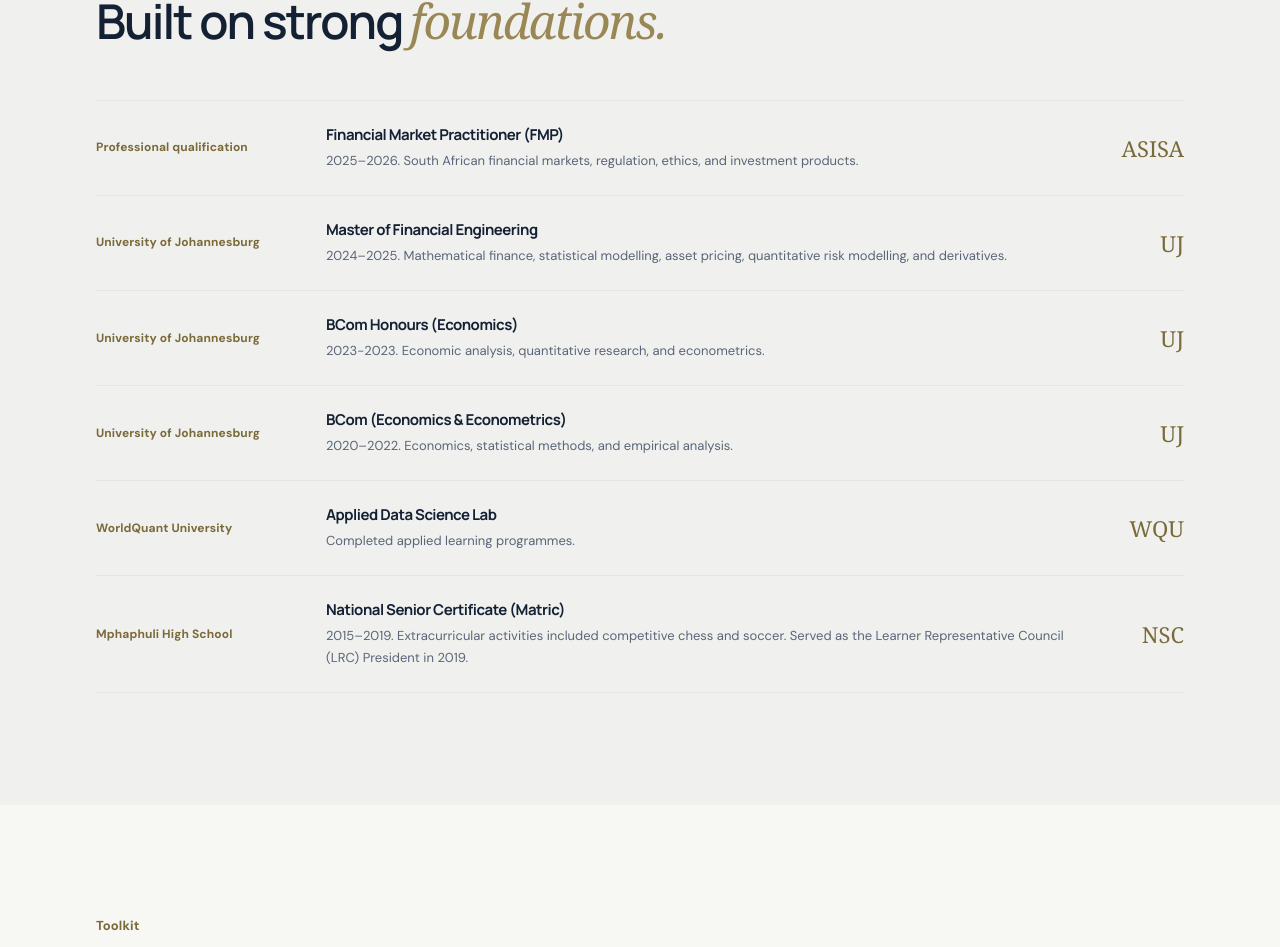
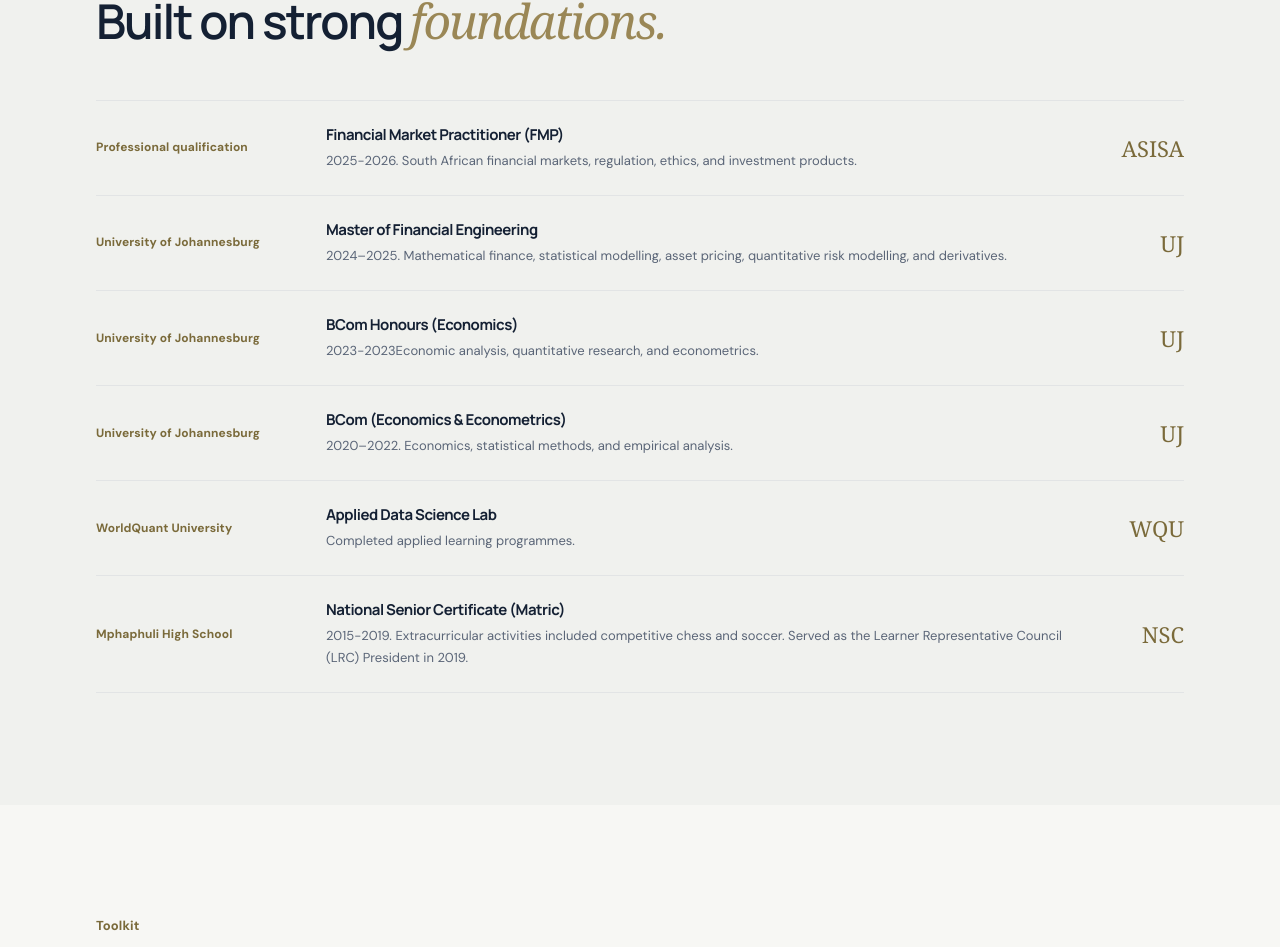
Before and after one commit to maphuthabrian1/bvaphutha, a plain HTML site: page index.html in a window 1280 px wide. Shown: the part 5724-6671 px from the top of the page. Drawn offline with Linux system fonts and the light colour scheme.

Commit message:
Update index.html

```diff
--- a/index.html
+++ b/index.html
@@ -9,6 +9,7 @@
   <title>Brian Vhukhudo Maphutha | Finance & Data</title>
 
   <!-- Web App Icons / Favicon -->
+  <link rel="icon" href="assets/favicon.ico" sizes="48x48">
   <link rel="icon" type="image/svg+xml" href="assets/favicon.svg">
   <link rel="apple-touch-icon" href="assets/apple-touch-icon.png">
 
@@ -424,7 +425,7 @@
             <div class="edu-year">Professional qualification</div>
             <div>
               <h3>Financial Market Practitioner (FMP)</h3>
-              <p>2025–2026. South African financial markets, regulation, ethics, and investment products.</p>
+              <p>2025-2026. South African financial markets, regulation, ethics, and investment products.</p>
             </div>
             <span class="edu-mark">ASISA</span>
           </article>
@@ -442,7 +443,7 @@
             <div class="edu-year">University of Johannesburg</div>
             <div>
               <h3>BCom Honours (Economics)</h3>
-              <p>2023-2023. Economic analysis, quantitative research, and econometrics.</p>
+              <p>2023-2023Economic analysis, quantitative research, and econometrics.</p>
             </div>
             <span class="edu-mark">UJ</span>
           </article>
@@ -469,7 +470,7 @@
             <div class="edu-year">Mphaphuli High School</div>
             <div>
               <h3>National Senior Certificate (Matric)</h3>
-              <p>2015–2019. Extracurricular activities included competitive chess and soccer. Served as the Learner Representative Council (LRC) President in 2019.</p>
+              <p>2015-2019. Extracurricular activities included competitive chess and soccer. Served as the Learner Representative Council (LRC) President in 2019.</p>
             </div>
             <span class="edu-mark">NSC</span>
           </article>
```
